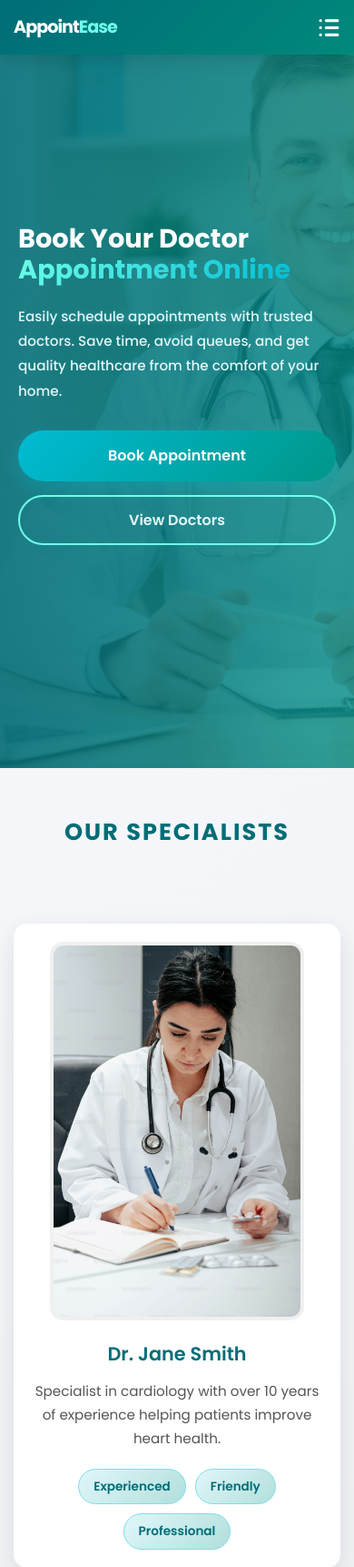
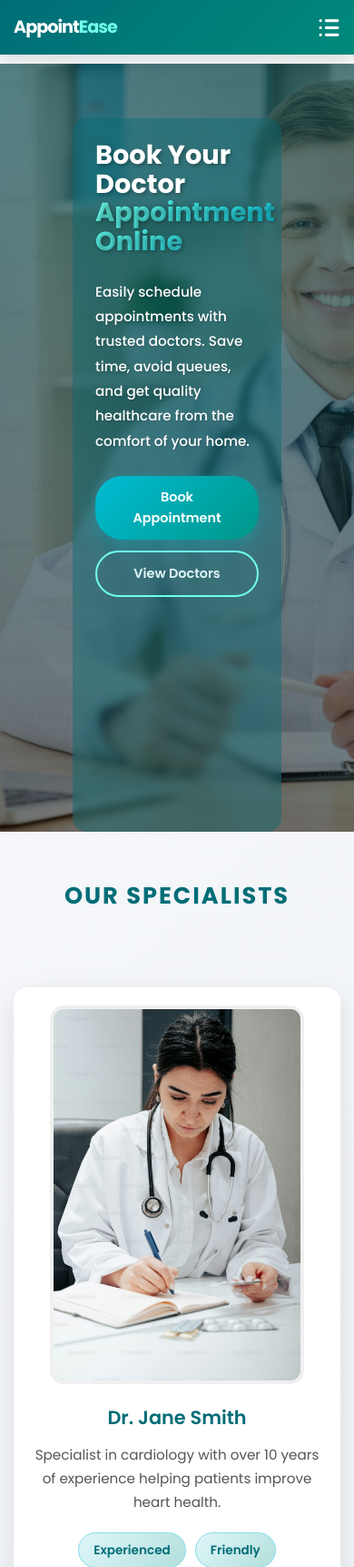
Before and after one commit to DivyaAhire11/AppointEase, a PHP site: page / in a window 390 px wide. Shown: the top 1722 px of the page at 91% size. Run offline with PHP 8.4, Linux system fonts and the light colour scheme.

Commit message:
Styling updated Added

```diff
--- a/Style/hero.css
+++ b/Style/hero.css
@@ -1,15 +1,18 @@
 .hero {
-    height: 100vh;
+    height: calc(100vh - 70px);
+    margin-top: 70px;
     display: flex;
     align-items: center;
     justify-content: flex-start;
     padding: 0 80px;
     background: linear-gradient(
-        rgba(0, 109, 119, 0.6),
-        rgba(0, 109, 119, 0.6)
+        90deg,
+        rgba(0, 0, 0, 0.3) 0%,
+        rgba(0, 0, 0, 0.1) 50%,
+        rgba(0, 0, 0, 0) 100%
     ),
-    url("../images/doctor11.jpg") center/cover no-repeat;
-    background-attachment: fixed;
+    url("../images/doctor11.jpg") right center/cover no-repeat;
+    background-attachment: scroll;
     position: relative;
     overflow: hidden;
 }
@@ -19,22 +22,23 @@
     position: absolute;
     top: 0;
     left: 0;
-    right: 0;
-    bottom: 0;
-    background: linear-gradient(90deg, rgba(0,109,119,0.7) 0%, rgba(0,150,136,0.5) 100%);
+    width: 50%;
+    height: 100%;
+    background: linear-gradient(90deg, rgba(0,109,119,0.5) 0%, transparent 100%);
     z-index: 0;
+    pointer-events: none;
 }
 
 /* Animated Background Elements */
 .hero-overlay {
     position: absolute;
-    width: 400px;
-    height: 400px;
-    background: radial-gradient(circle, rgba(111, 255, 233, 0.1) 0%, transparent 70%);
+    width: 500px;
+    height: 500px;
+    background: radial-gradient(circle, rgba(111, 255, 233, 0.08) 0%, transparent 70%);
     border-radius: 50%;
-    bottom: -100px;
-    right: -100px;
-    animation: float 6s ease-in-out infinite;
+    bottom: -150px;
+    right: -150px;
+    animation: float 8s ease-in-out infinite;
     z-index: 0;
 }
 
@@ -50,10 +54,14 @@
 /* Text area */
 .hero-content {
     position: relative;
-    max-width: 60%;
+    max-width: 55%;
     text-align: left;
     z-index: 1;
     animation: slideInLeft 0.8s ease-out;
+    background: rgba(0, 109, 119, 0.3);
+    padding: 50px;
+    border-radius: 15px;
+    backdrop-filter: blur(5px);
 }
 
 @keyframes slideInLeft {
@@ -68,11 +76,12 @@
 }
 
 .hero-content h1 {
-    font-size: 3.5rem;
+    font-size: 3.8rem;
     font-weight: 700;
     color: #ffffff;
-    line-height: 1.2;
+    line-height: 1.1;
     margin-bottom: 20px;
+    text-shadow: 2px 2px 4px rgba(0, 0, 0, 0.3);
 }
 
 .hero-content h1 .highlight {
@@ -85,11 +94,12 @@
 }
 
 .hero-content p {
-    margin: 25px 0 35px 0;
-    font-size: 1.15rem;
+    margin: 25px 0rem;
     font-weight: 500;
-    color: #e0f7fa;
+    color: #ffffff;
     line-height: 1.8;
+    max-width: 500px;
+    text-shadow: 1px 1px 3px rgba(0, 0, 0, 0.2);
     max-width: 500px;
 }
 
@@ -146,14 +156,16 @@
 /* Responsive */
 @media (max-width: 1200px) {
     .hero {
-        padding: 0 60px;
+        background-position: right center;
+    }
+
+    .hero-content {
+        max-width: 60%;
+        padding: 40px;
     }
 
     .hero-content h1 {
-        font-size: 2.8rem;
-    }
-
-    .hero-content {
+        font-size: 3rem
         max-width: 70%;
     }
 }
@@ -161,12 +173,24 @@
 @media (max-width: 900px) {
     .hero {
         flex-direction: column;
-        justify-content: center;
-        text-align: center;
-        padding: 80px 40px;
-        min-height: auto;
+        justify-c60px 40px;
+        margin-top: 70px;
+        height: auto;
+        min-height: calc(100vh - 70px);
+        background: linear-gradient(180deg, rgba(0,0,0,0.4) 0%, rgba(0,0,0,0.5) 100%),
+                    url("../images/doctor11.jpg") center/cover no-repeat;
     }
 
+    .hero::before {
+        width: 100%;
+        background: linear-gradient(180deg, rgba(0,109,119,0.4) 0%, transparent 100%);
+    }
+
+    .hero-content {
+        max-width: 100%;
+        padding: 35px;
+        background: rgba(0, 109, 119, 0.4);
+        text-align: center
     .hero-content {
         max-width: 100%;
         animation: slideInUp 0.8s ease-out;
@@ -185,22 +209,15 @@
 
     .hero-content h1 {
         font-size: 2.2rem;
+    }50px 20px;
+        height: auto;
+        min-height: calc(100vh - 60px);
+        margin-top: 60px;
     }
 
-    .hero-content p {
-        font-size: 1rem;
-        margin: 20px auto 30px;
-    }
-
-    .hero-buttons {
-        justify-content: center;
-    }
-}
-
-@media (max-width: 600px) {
-    .hero {
-        padding: 60px 20px;
-        background-attachment: scroll;
+    .hero-content {
+        padding: 25px;
+        max-width: 100%;
     }
 
     .hero-content h1 {
@@ -211,6 +228,23 @@
         font-size: 0.95rem;
     }
 
+    .hero-buttons {
+        flex-direction: column;
+        gap: 12px;
+    }
+
+    .btn-primary,
+    .btn-secondary {
+        width: 100%;
+        padding: 12px 25px;
+        font-size: 0.9rem;
+    }
+
+    .hero-overlay {
+        width: 250px;
+        height: 250px;
+        bottom: -80px;
+        right: -8
     .hero-buttons {
         flex-direction: column;
         gap: 15px;
```
